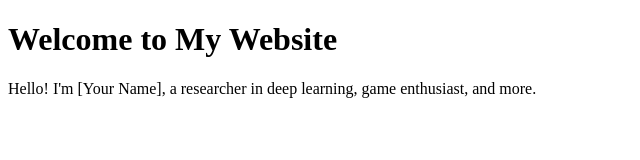
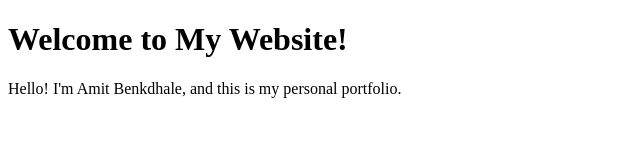
Before and after one commit to Amiton7/amitbendkhale.github.io, a plain HTML site: page index.html in a window 1280 px wide. Shown: the whole page, without its empty margins (0-640 px from the left). Drawn offline with Linux system fonts and the light colour scheme.

Commit message:
Update index.html

```diff
--- a/index.html
+++ b/index.html
@@ -6,7 +6,7 @@
     <title>My Portfolio</title>
 </head>
 <body>
-    <h1>Welcome to My Website</h1>
-    <p>Hello! I'm [Your Name], a researcher in deep learning, game enthusiast, and more.</p>
+    <h1>Welcome to My Website!</h1>
+    <p>Hello! I'm Amit Benkdhale, and this is my personal portfolio.</p>
 </body>
 </html>
```
